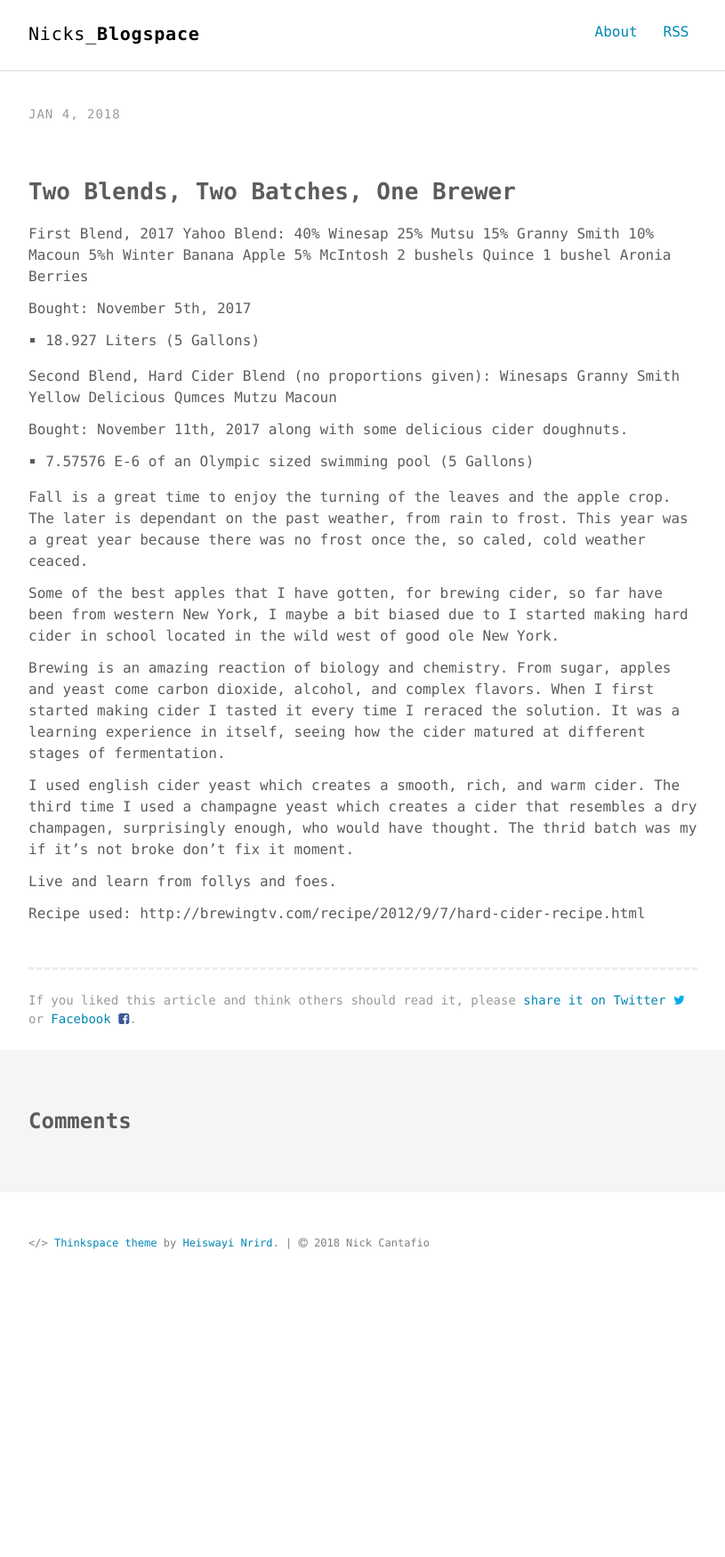
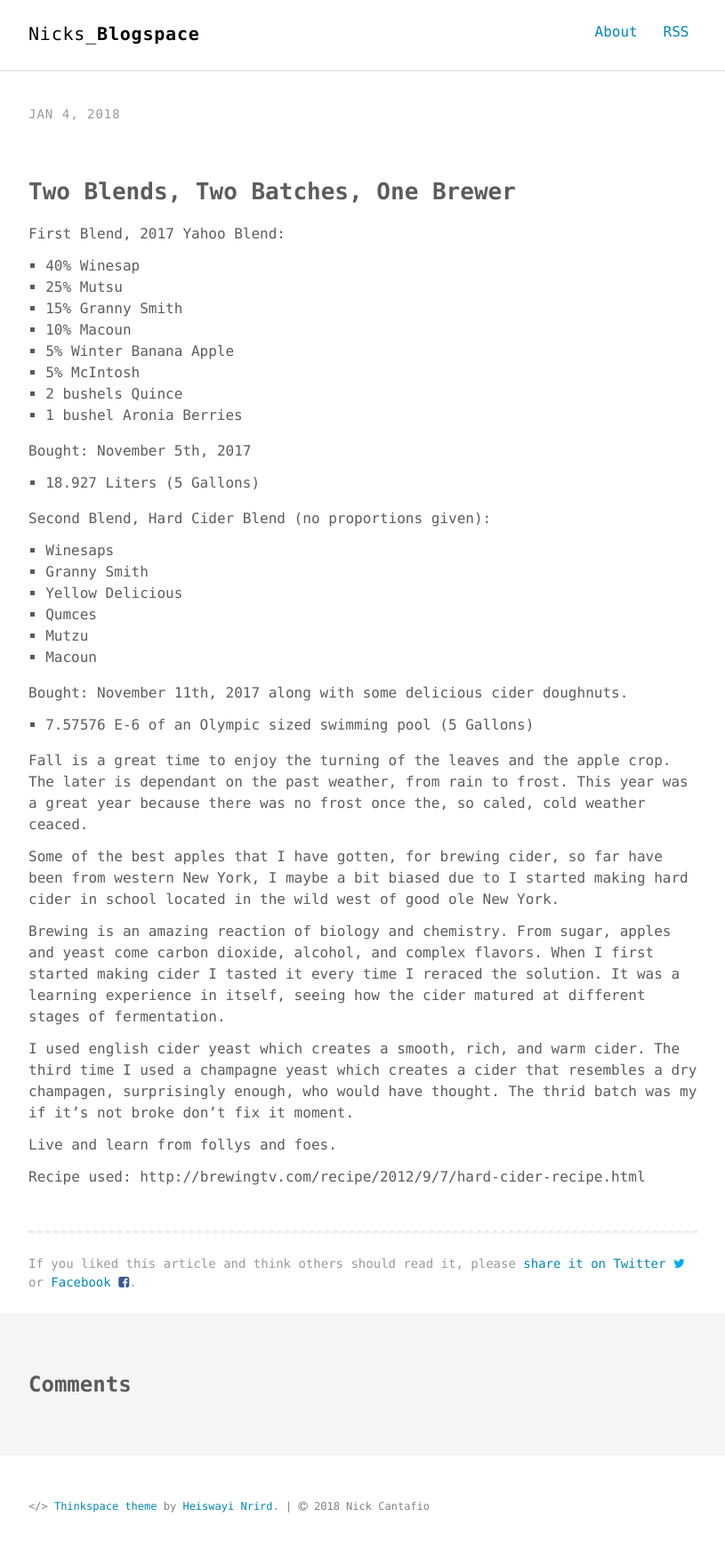
Before and after one commit to nickcanny/nickcanny.github.io, a Jekyll site: the page built from _posts/2017-11-11-Apple-Cider.md, in a window 1280 px wide. Shown: the whole page at 89% size, without its empty margins (232-1047 px from the left). Built offline with Jekyll 4.4.1, drawn with Linux system fonts in a browser that asks for light colours; our own code applies the rules of GitHub Pages for plain Markdown files; comment, search, counter and statistics services are not loaded; before the commit the page ends 1454 px from its top, so only the background shows below that.

```diff
--- a/_posts/2017-11-11-Apple-Cider.md
+++ b/_posts/2017-11-11-Apple-Cider.md
@@ -9,25 +9,25 @@ keywords: "Core",'Apple','Hard Cider','Old fashioned'
 ## Two Blends, Two Batches, One Brewer
 
 First Blend, 2017 Yahoo Blend:
-40% Winesap
-25% Mutsu
-15% Granny Smith
-10% Macoun
-5%h Winter Banana Apple
-5% McIntosh
-2 bushels Quince
-1 bushel Aronia Berries
+- 40% Winesap
+- 25% Mutsu
+- 15% Granny Smith
+- 10% Macoun
+- 5% Winter Banana Apple
+- 5% McIntosh
+- 2 bushels Quince
+- 1 bushel Aronia Berries
 
 Bought: November 5th, 2017
 - 18.927 Liters (5 Gallons)
 
 Second Blend, Hard Cider Blend (no proportions given):
-Winesaps
-Granny Smith
-Yellow Delicious
-Qumces
-Mutzu
-Macoun
+- Winesaps
+- Granny Smith
+- Yellow Delicious
+- Qumces
+- Mutzu
+- Macoun
 
 Bought: November 11th, 2017 along with some delicious cider doughnuts.
 
```
